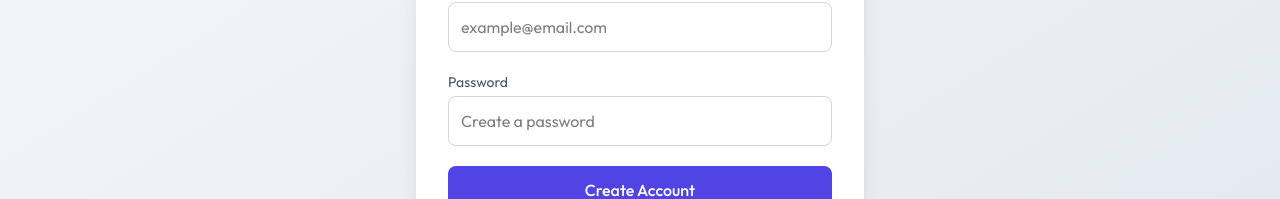
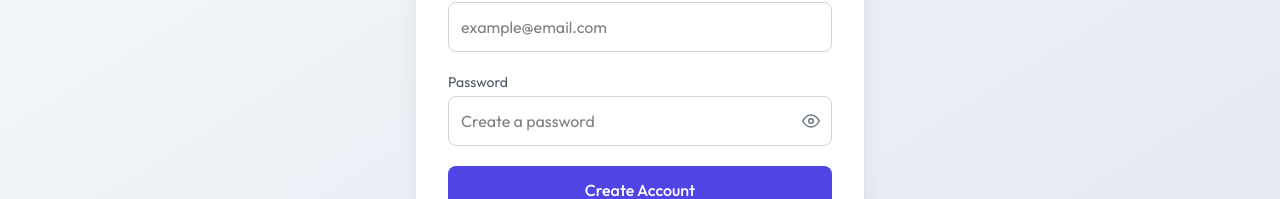
Before and after one commit to ariabintang24/blog-mern, a React (Vite) app in the folder client/: page /register in a window 1280 px wide. Shown: the part 523-722 px from the top of the page. Built offline with nearby package versions, Linux system fonts and the light colour scheme; no server answers.

Commit message:
add show and hide password in login and register

```diff
--- a/client/src/pages/Login.jsx
+++ b/client/src/pages/Login.jsx
@@ -2,12 +2,14 @@ import React, { useState } from "react";
 import { Link } from "react-router-dom";
 import { useAppContext } from "../context/AppContext";
 import toast from "react-hot-toast";
+import { FiEye, FiEyeOff } from "react-icons/fi";
 
 const Login = () => {
   const { axios, setToken, setUser, navigate } = useAppContext();
 
   const [email, setEmail] = useState("");
   const [password, setPassword] = useState("");
+  const [showPassword, setShowPassword] = useState(false);
 
   const handleSubmit = async (e) => {
     e.preventDefault();
@@ -59,14 +61,26 @@ const Login = () => {
 
           <div className="flex flex-col gap-1">
             <label className="text-sm text-gray-600">Password</label>
+            <div className="relative">
               <input
-              type="password"
+                type={showPassword ? "text" : "password"}
                 placeholder="Enter your password"
                 required
                 value={password}
                 onChange={(e) => setPassword(e.target.value)}
-              className="border border-gray-300 p-3 rounded-lg focus:outline-none focus:ring-2 focus:ring-primary transition"
+                className="border border-gray-300 p-3 rounded-lg w-full pr-10
+               focus:outline-none focus:ring-2 focus:ring-primary transition"
               />
+
+              {/* Eye button */}
+              <button
+                type="button"
+                onClick={() => setShowPassword(!showPassword)}
+                className="absolute right-3 top-1/2 -translate-y-1/2 text-gray-500 hover:text-gray-700"
+              >
+                {showPassword ? <FiEyeOff size={18} /> : <FiEye size={18} />}
+              </button>
+            </div>
           </div>
 
           <button className="bg-primary text-white py-3 rounded-lg font-medium hover:opacity-90 transition">
--- a/client/src/pages/Register.jsx
+++ b/client/src/pages/Register.jsx
@@ -2,6 +2,7 @@ import React, { useState } from "react";
 import { Link } from "react-router-dom";
 import { useAppContext } from "../context/AppContext";
 import toast from "react-hot-toast";
+import { FiEye, FiEyeOff } from "react-icons/fi";
 
 const Register = () => {
   const { axios, setToken, setUser, navigate } = useAppContext();
@@ -10,6 +11,7 @@ const Register = () => {
   const [name, setName] = useState("");
   const [email, setEmail] = useState("");
   const [password, setPassword] = useState("");
+  const [showPassword, setShowPassword] = useState(false);
 
   const handleSubmit = async (e) => {
     e.preventDefault();
@@ -129,16 +131,26 @@ const Register = () => {
           {/* Password */}
           <div className="flex flex-col gap-1">
             <label className="text-sm text-gray-600">Password</label>
+            <div className="relative">
               <input
-              type="password"
+                type={showPassword ? "text" : "password"}
                 placeholder="Create a password"
                 required
                 value={password}
                 onChange={(e) => setPassword(e.target.value)}
-              className="border border-gray-300 p-3 rounded-lg
-                       focus:outline-none focus:ring-2 focus:ring-primary
-                       transition"
+                className="border border-gray-300 p-3 rounded-lg w-full pr-10
+               focus:outline-none focus:ring-2 focus:ring-primary transition"
               />
+
+              {/* Eye button */}
+              <button
+                type="button"
+                onClick={() => setShowPassword(!showPassword)}
+                className="absolute right-3 top-1/2 -translate-y-1/2 text-gray-500 hover:text-gray-700"
+              >
+                {showPassword ? <FiEyeOff size={18} /> : <FiEye size={18} />}
+              </button>
+            </div>
           </div>
 
           {/* Button */}
```
Lines whose indentation alone changed are shown as unchanged.
